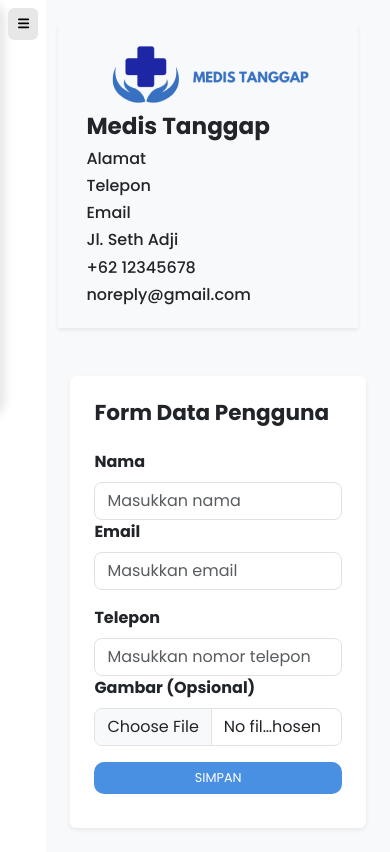
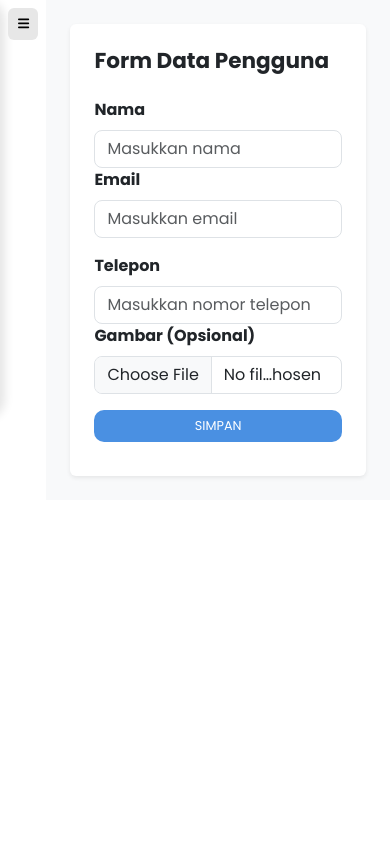
Before and after one commit to arirzwn/medis-tanggap, a React (Create React App) app in the folder frontend/: page /dashboard/profile in a window 390 px wide. Built offline with nearby package versions, Linux system fonts and the light colour scheme; no server answers; sample sign-in values are in the browser's storage; what @react-pdf/renderer would draw is missing.

Commit message:
update responsive-terakhir

```diff
--- a/frontend/src/klinikPage/BuatRujukan.jsx
+++ b/frontend/src/klinikPage/BuatRujukan.jsx
@@ -2,6 +2,7 @@ import React, { useState, useEffect } from 'react';
 import { useNavigate } from 'react-router-dom';
 import axios from 'axios';
 import SidebarKlinik from '../components/sidebarKlinik';
+import './rujukan.css';
 
 // Configure axios defaults globally
 axios.defaults.baseURL = 'http://localhost:5000';
--- a/frontend/src/klinikPage/profil.jsx
+++ b/frontend/src/klinikPage/profil.jsx
@@ -83,27 +83,6 @@ function Profil() {
   return (
     <SidebarKlinik>
       <div className="h-100">
-        <div className="bg-light row align-items-center shadow-sm mb-5 p-3 w-100">
-          <div className="col-md-3">
-            <img src={Logo} alt="Logo" />
-          </div>
-          <div className="col-md-9">
-            <h3 className="fw-bold">Medis Tanggap</h3>
-            <div className="row">
-              <div className="col-md-2">
-                <h6>Alamat</h6>
-                <h6>Telepon</h6>
-                <h6>Email</h6>
-              </div>
-              <div className="col-md-10">
-                <h6>Jl. Seth Adji</h6>
-                <h6>+62 12345678</h6>
-                <h6>noreply@gmail.com</h6>
-              </div>
-            </div>
-          </div>
-        </div>
-
         <div className="container bg-white p-4 shadow-sm rounded">
           <h4 className="mb-4 fw-bold">Form Data Pengguna</h4>
           <form onSubmit={handleSubmit}>
--- /dev/null
+++ b/frontend/src/klinikPage/rujukan.css
@@ -0,0 +1,21 @@
+.container-fluid.mt-4.flex-grow-1.right-input{
+    margin-left: -850px;
+}
+
+@media (max-width: 1200px){
+    .container-fluid.mt-4.flex-grow-1.right-input{
+        margin-left: -540px;
+    }
+}
+
+@media (max-width: 950px){
+    .container-fluid.mt-4.flex-grow-1.right-input{
+        margin-left: -740px;
+    }
+}
+
+@media (max-width: 650px){
+    .container-fluid.mt-4.flex-grow-1.right-input{
+        margin-left: 0px;
+    }
+}
```
Also changed, not shown: 1 other file (tests, documents, lock files or other folders).
